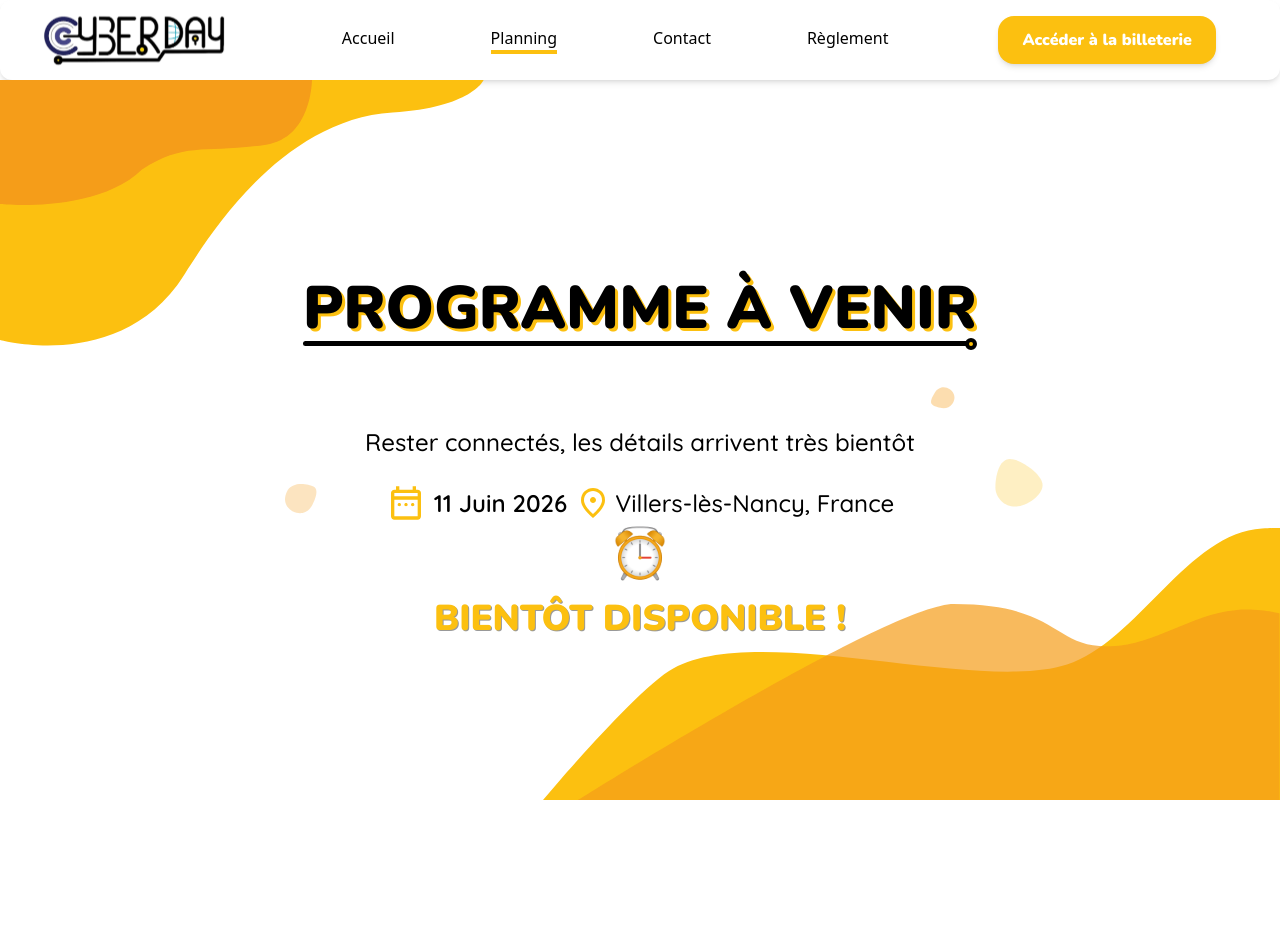
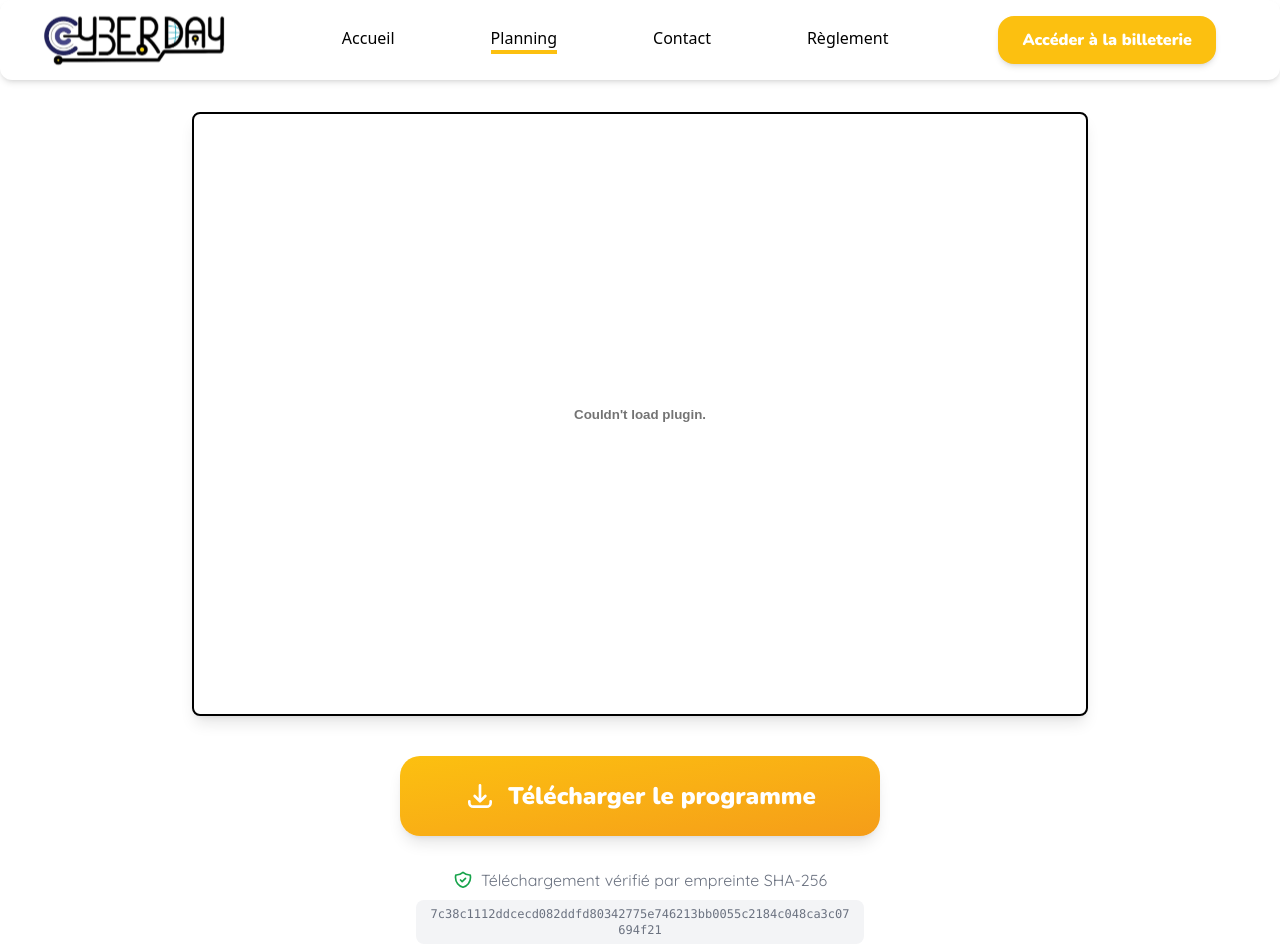
Before and after one commit to Raytara/CESI-Cyberday, a React (Vite) app: page /planning in a window 1280 px wide. Shown: the top 952 px of the page. Before the commit the page ends 800 px from the top, so only its background shows below. Built offline with nearby package versions, Linux system fonts and the light colour scheme.

Commit message:
Modification planning en ligne avec lecteur pdf

```diff
--- a/src/pages/Planning.tsx
+++ b/src/pages/Planning.tsx
@@ -1,71 +1,140 @@
+import { useCallback, useState } from "react";
 import Header from "../component/Header";
 import WaveBackgroundBottom from "../component/WaveBackgroundBottom";
 import WaveBackgroundTop from "../component/WaveBackgroundTop";
 import LogoMaps from "../assets/LogoMaps.svg";
 import CalendrierLogo from "../assets/LogoCalendrier.svg"
-import Horloge from "../assets/Horloge.svg";
 import PetaleOrangeFonce from "../assets/PetaleOrangeFonce.svg";
 import PetaleJaune from "../assets/PetaleJaune.svg";
 import PetaleOrangeClair from "../assets/PetaleOrangeClair.svg";
 import "../styles/Planning.css";
 
+const PDF_FILENAME = "programme.pdf";
+const PDF_PATH = `/${PDF_FILENAME}`;
+// SHA-256 hash of the original PDF — used to verify file integrity before download
+const EXPECTED_SHA256 = "7c38c1112ddcecd082ddfd80342775e746213bb0055c2184c048ca3c07694f21";
+
+/**
+ * Computes the SHA-256 hash of an ArrayBuffer using the Web Crypto API.
+ */
+async function computeSHA256(buffer: ArrayBuffer): Promise<string> {
+    const hashBuffer = await crypto.subtle.digest("SHA-256", buffer);
+    const hashArray = Array.from(new Uint8Array(hashBuffer));
+    return hashArray.map((b) => b.toString(16).padStart(2, "0")).join("");
+}
+
 export default function Planning() {
+    const [downloadState, setDownloadState] = useState<"idle" | "loading" | "error">("idle");
+
+    const handleDownload = useCallback(async () => {
+        // Prevent double-click while already downloading
+        if (downloadState === "loading") return;
+
+        setDownloadState("loading");
+
+        try {
+            // Fetch the PDF file
+            const response = await fetch(PDF_PATH);
+            if (!response.ok) {
+                throw new Error(`Erreur réseau: ${response.status}`);
+            }
+
+            // Verify Content-Type is PDF
+            const contentType = response.headers.get("Content-Type");
+            if (contentType && !contentType.includes("application/pdf")) {
+                throw new Error("Le fichier reçu n'est pas un PDF.");
+            }
+
+            const blob = await response.blob();
+            const arrayBuffer = await blob.arrayBuffer();
+
+            // Compute SHA-256 hash and compare to expected value
+            const hash = await computeSHA256(arrayBuffer);
+            if (hash !== EXPECTED_SHA256) {
+                throw new Error(
+                    "Intégrité du fichier compromise : le hash ne correspond pas. Le téléchargement a été bloqué."
+                );
+            }
+
+            // Integrity verified — trigger download from the verified blob
+            const verifiedBlob = new Blob([arrayBuffer], { type: "application/pdf" });
+            const url = URL.createObjectURL(verifiedBlob);
+            const link = document.createElement("a");
+            link.href = url;
+            link.download = PDF_FILENAME;
+            link.rel = "noopener noreferrer";
+            document.body.appendChild(link);
+            link.click();
+            document.body.removeChild(link);
+            URL.revokeObjectURL(url);
+
+            setDownloadState("idle");
+        } catch (err) {
+            console.error("Échec du téléchargement sécurisé :", err);
+            setDownloadState("error");
+            // Reset error state after 4 seconds
+            setTimeout(() => setDownloadState("idle"), 4000);
+        }
+    }, [downloadState]);
+
     return (
-        <div className="relative flex min-h-screen flex-col overflow-x-hidden lg:h-screen lg:overflow-hidden">
+        <div className="relative flex min-h-screen flex-col overflow-x-hidden">
             <Header />
-            <WaveBackgroundTop />
 
-            <div className="my-6 flex items-center justify-center px-4 text-center font-nunito text-3xl font-black text-shadow-cyber sm:my-8 sm:text-5xl lg:my-10 lg:text-6xl">
-                <div className="relative inline-block">
-                    <span>PROGRAMME À VENIR</span>
-                    <div className="absolute left-0 right-0 flex items-center">
-                        <div className="h-[3px] flex-grow rounded-l-full bg-black sm:h-[4px] lg:h-[5px]"></div>
-                        <div className="-ml-1 h-2 w-2 flex-shrink-0 rounded-full border-2 border-black bg-[#FFC107] sm:h-3 sm:w-3 sm:border-4 lg:h-3 lg:w-3"></div>
+            <div className="flex flex-grow flex-col items-center justify-center gap-6 px-4 py-6 sm:gap-6 sm:py-8">
+                {/* PDF Viewer */}
+                <div className="w-full max-w-4xl rounded-lg border-2 border-black bg-white shadow-lg overflow-hidden">
+                    <embed
+                        src="/programme.pdf#toolbar=0&navpanes=0&scrollbar=0"
+                        type="application/pdf"
+                        width="100%"
+                        height="600"
+                        className="w-full"
+                    />
+                </div>
+                {/* Download Button */}
+                <button
+                    onClick={handleDownload}
+                    disabled={downloadState === "loading"}
+                    id="download-programme-btn"
+                    className={`group relative mt-4 flex items-center gap-3 font-nunito font-extrabold px-8 py-4 md:px-12 md:py-5 lg:px-16 lg:py-6 rounded-[20px] shadow-lg transition-all duration-300 transform text-lg md:text-xl lg:text-2xl ${downloadState === "error"
+                        ? "bg-red-500 text-white cursor-not-allowed"
+                        : downloadState === "loading"
+                            ? "bg-gray-400 text-white cursor-wait"
+                            : "text-white bg-gradient-to-br from-[#FCC010] via-[#F9AF15] to-[#F59D19] hover:from-[#e0ad0e] hover:via-[#dfa00d] hover:to-[#d9900c] hover:shadow-xl hover:scale-105"
+                        }`}
+                >
+                    {downloadState === "loading" ? (
+                        /* Spinner */
+                        <svg className="w-6 h-6 md:w-7 md:h-7 lg:w-8 lg:h-8 animate-spin" xmlns="http://www.w3.org/2000/svg" fill="none" viewBox="0 0 24 24">
+                            <circle className="opacity-25" cx="12" cy="12" r="10" stroke="currentColor" strokeWidth="4"></circle>
+                            <path className="opacity-75" fill="currentColor" d="M4 12a8 8 0 018-8V0C5.373 0 0 5.373 0 12h4z"></path>
+                        </svg>
+                    ) : downloadState === "error" ? (
+                        /* Error icon */
+                        <svg xmlns="http://www.w3.org/2000/svg" className="w-6 h-6 md:w-7 md:h-7 lg:w-8 lg:h-8" fill="none" viewBox="0 0 24 24" stroke="currentColor" strokeWidth={2.5}>
+                            <path strokeLinecap="round" strokeLinejoin="round" d="M12 9v2m0 4h.01M21 12a9 9 0 11-18 0 9 9 0 0118 0z" />
+                        </svg>
+                    ) : (
+                        /* Download icon */
+                        <svg xmlns="http://www.w3.org/2000/svg" className="w-6 h-6 md:w-7 md:h-7 lg:w-8 lg:h-8" fill="none" viewBox="0 0 24 24" stroke="currentColor" strokeWidth={2}>
+                            <path strokeLinecap="round" strokeLinejoin="round" d="M4 16v1a3 3 0 003 3h10a3 3 0 003-3v-1m-4-4l-4 4m0 0l-4-4m4 4V4" />
+                        </svg>
+                    )}
+                    <span>{downloadState === "error" ? "Erreur !" : downloadState === "loading" ? "Téléchargement..." : "Télécharger le programme"}</span>
+                </button>
+
+                <div className="mt-2 flex flex-col items-center gap-1">
+                    <div className="flex items-center gap-2 text-sm md:text-base font-quicksand text-gray-500">
+                        {/* Shield check icon */}
+                        <svg xmlns="http://www.w3.org/2000/svg" className="w-4 h-4 md:w-5 md:h-5 text-green-600" fill="none" viewBox="0 0 24 24" stroke="currentColor" strokeWidth={2}>
+                            <path strokeLinecap="round" strokeLinejoin="round" d="M9 12l2 2 4-4m5.618-4.016A11.955 11.955 0 0112 2.944a11.955 11.955 0 01-8.618 3.04A12.02 12.02 0 003 9c0 5.591 3.824 10.29 9 11.622 5.176-1.332 9-6.03 9-11.622 0-1.042-.133-2.052-.382-3.016z" />
+                        </svg>
+                        <span>Téléchargement vérifié par empreinte SHA-256</span>
                     </div>
-                </div>
-            </div>
-
-            <div className="mt-6 flex flex-col items-center justify-center gap-2 px-6 text-center font-quicksand text-base font-medium sm:mt-8 sm:text-xl lg:mt-12 lg:text-2xl">
-                <div className="relative w-fit max-w-[22rem] sm:max-w-2xl">
-                    <img
-                        src={PetaleOrangeClair}
-                        alt="Pétale"
-                        className="absolute -bottom-14 -left-20 hidden h-8 w-8 lg:block"
-                    />
-                    <span className="leading-snug">
-                        Rester connectés, les détails arrivent très{" "}
-                        <span className="relative inline-block">
-                            <img
-                                src={PetaleOrangeFonce}
-                                alt=""
-                                className="absolute -top-10 left-24 hidden h-6 w-6 lg:block"
-                            />
-                            bientôt
-                            <img
-                                src={PetaleJaune}
-                                alt=""
-                                className="absolute left-40 hidden h-12 w-12 lg:block"
-                            />
-                        </span>
-                    </span>
-                </div>
-
-                <div className="mt-3 flex items-center justify-center gap-2 text-sm sm:mt-4 sm:text-lg lg:text-2xl">
-                    <img src={CalendrierLogo} alt="Calendrier" className="w-5 sm:w-6 lg:w-auto" />
-                    <div className="font-quicksand font-semibold">
-                        <p>11 Juin 2026</p>
-                    </div>
-                    <div className="flex items-center text-center">
-                                <img src={LogoMaps} alt="Logo Maps" className="w-6 h-6 lg:w-9 lg:h-9 mr-1"/>
-                                <p>Villers-lès-Nancy, France</p>
-                    </div>
-                </div>
-            </div>
-
-            <div className="flex flex-grow flex-col items-center justify-center gap-3 px-4 pb-4 sm:gap-4 sm:pb-10 lg:pb-0">
-                <img src={Horloge} alt="Horloge" className="w-24 sm:w-32 lg:w-auto" />
-                <div className="text-center font-nunito text-2xl font-black text-[#FCC010] text-shadow-cyber-dark sm:text-3xl lg:text-4xl">
-                    <h1>BIENTÔT DISPONIBLE !</h1>
+                    <code className="mt-1 px-3 py-1.5 bg-gray-100 rounded-lg text-[10px] md:text-xs text-gray-500 font-mono break-all max-w-md text-center select-all">
+                        {EXPECTED_SHA256}
+                    </code>
                 </div>
             </div>
 
```
Also changed, not shown: 1 other file (tests, documents, lock files or other folders).
